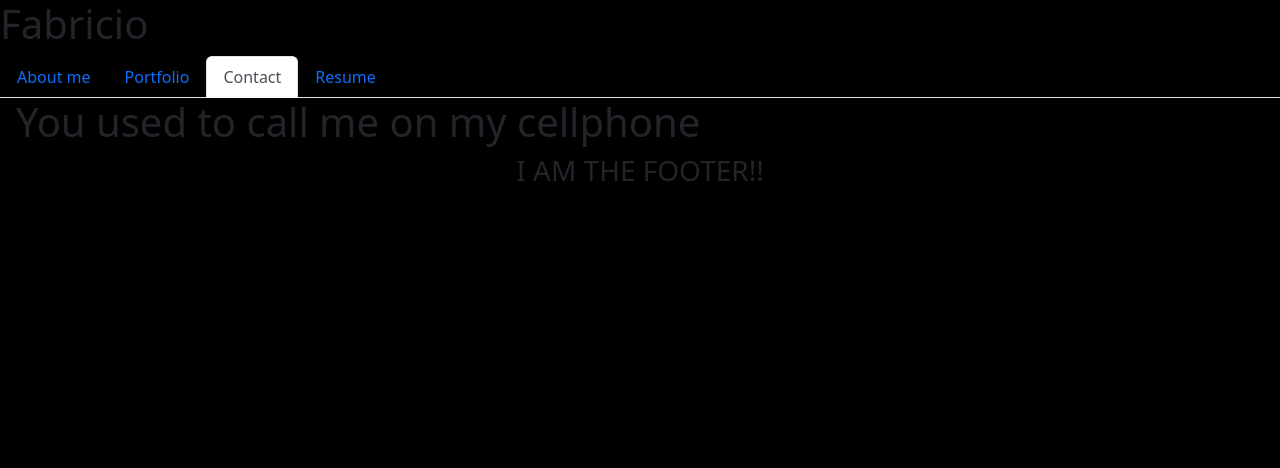
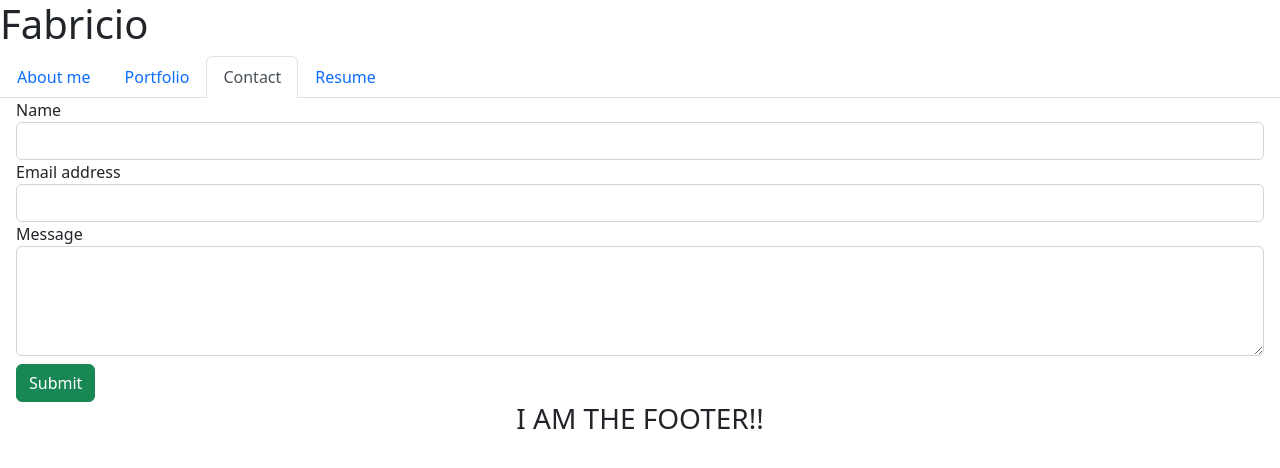
Before and after one commit to fabricioGuac/portfolio-v2, a React (Vite) app: page /contact in a window 1280 px wide. Shown: the top 468 px of the page. Built offline with nearby package versions, Linux system fonts and the light colour scheme.

Commit message:
starts the base form for the contact component and enable passing project data as a prop in the project component

```diff
--- a/index.html
+++ b/index.html
@@ -6,7 +6,7 @@
     <meta name="viewport" content="width=device-width, initial-scale=1.0" />
     <title>Fabricio Portfolio</title>
   </head>
-  <body style="background-color: black;">
+  <body>
     <div id="root"></div>
     <script type="module" src="/src/main.jsx"></script>
   </body>
--- a/src/components/Poject.jsx
+++ b/src/components/Poject.jsx
@@ -1,3 +1,12 @@
-export default function Project(){
-    return <h1>I am a project</h1>
+export default function Project(props){
+
+    return (
+    <div className="col-md-6">
+
+        <img src={props.img} alt={props.name} />
+        <a href={props.link} target="_blank"><h3>{props.name}</h3></a>
+        <a href={props.repo} target="_blank"><img src="https://upload.wikimedia.org/wikipedia/commons/thumb/c/c2/GitHub_Invertocat_Logo.svg/100px-GitHub_Invertocat_Logo.svg.png" alt="Github logo" /></a>
+
+    </div>
+)
 }
--- a/src/pages/AboutMe.jsx
+++ b/src/pages/AboutMe.jsx
@@ -1,10 +1,10 @@
 export default function AboutMe() {
     return (
         <>
+        <h2>About me</h2>
         <div className="container">
         <img src="src/assets/logo.png" alt="photo of me" className="rounded-circle img-fluid" />
         </div>
-        <h2>About me</h2>
         <p>Greetings! I'm Fabricio Guacuto, a passionate individual. I pride myself on being a responsible, disciplined, and goal-oriented individual, constantly seeking opportunities to expand my skill set and refine existing talents. With an unwavering commitment to personal and professional development, I eagerly anticipate the chance to learn, grow, and make meaningful contributions. Welcome to my portfolio.</p>
         </>
     )
--- a/src/pages/Contact.jsx
+++ b/src/pages/Contact.jsx
@@ -1,5 +1,44 @@
+import {useState} from 'react';
+
 export default function Contact() {
+
+    // Sets state variables for the form inputs
+    let [name, setName] = useState('');
+    let [email, setEmail] = useState('');
+    let [message, setMessage] = useState('');
+
+    // Function to handle the change on the form inputs
+    const handleInputChange = (e) => {
+        setEmail(e.target.value);
+        setName(e.target.value);
+        setMessage(e.target.value);
+    }
+
+    const handleSubmit = (e) => {
+
+    }
+
+
     return (
-        <h1>You used to call me on my cellphone</h1>
+        <form>
+            <div className='form-group'>
+                <label for="name" >Name</label>
+                <input type="text" value={name}  onChange={handleInputChange} className='form-control' id='name'/>
+            </div>
+
+            <div className='form-group'>
+                <label for="email" >Email address</label>
+                <input type="text" value={email} onChange={handleInputChange} className='form-control' id='email'/>
+            </div>
+
+            <div className='form-group'>
+                <label for="message">Message</label>
+                <textarea className="form-control" value={message} onChange={handleInputChange} id="message" rows="4"></textarea>
+            </div>
+
+            <div className="form-group mt-2">
+                    <button className="btn btn-success" type="submit" >Submit</button>
+                </div>
+        </form>
     )
 }
--- a/src/pages/Portfolio.jsx
+++ b/src/pages/Portfolio.jsx
@@ -2,11 +2,13 @@ import Project from "../components/Poject";
 
 export default function Portfolio(){
     return (
-        <>
-        <Project />
-        <Project />
-        <Project />
-        <Project />
-        </>
+        <div className="row">
+        <Project img="https://steamuserimages-a.akamaihd.net/ugc/1985554821907867529/9CB627522D34E96543EFB0EDAF2AB67C1CB63CAA/?imw=512&&ima=fit&impolicy=Letterbox&imcolor=%23000000&letterbox=false" name="neco arc" repo="https://github.com/fabricioGuac/mvc-tech-blog" link="https://mvc-tech-blog-59iu.onrender.com/"/>
+        <Project img="https://steamuserimages-a.akamaihd.net/ugc/1985554821907867529/9CB627522D34E96543EFB0EDAF2AB67C1CB63CAA/?imw=512&&ima=fit&impolicy=Letterbox&imcolor=%23000000&letterbox=false" name="neco arc" repo="https://github.com/fabricioGuac/mvc-tech-blog" link="https://mvc-tech-blog-59iu.onrender.com/"/>
+        <Project img="https://steamuserimages-a.akamaihd.net/ugc/1985554821907867529/9CB627522D34E96543EFB0EDAF2AB67C1CB63CAA/?imw=512&&ima=fit&impolicy=Letterbox&imcolor=%23000000&letterbox=false" name="neco arc" repo="https://github.com/fabricioGuac/mvc-tech-blog" link="https://mvc-tech-blog-59iu.onrender.com/"/>
+        <Project img="https://steamuserimages-a.akamaihd.net/ugc/1985554821907867529/9CB627522D34E96543EFB0EDAF2AB67C1CB63CAA/?imw=512&&ima=fit&impolicy=Letterbox&imcolor=%23000000&letterbox=false" name="neco arc" repo="https://github.com/fabricioGuac/mvc-tech-blog" link="https://mvc-tech-blog-59iu.onrender.com/"/>
+        <Project img="https://steamuserimages-a.akamaihd.net/ugc/1985554821907867529/9CB627522D34E96543EFB0EDAF2AB67C1CB63CAA/?imw=512&&ima=fit&impolicy=Letterbox&imcolor=%23000000&letterbox=false" name="neco arc" repo="https://github.com/fabricioGuac/mvc-tech-blog" link="https://mvc-tech-blog-59iu.onrender.com/"/>
+        <Project img="https://steamuserimages-a.akamaihd.net/ugc/1985554821907867529/9CB627522D34E96543EFB0EDAF2AB67C1CB63CAA/?imw=512&&ima=fit&impolicy=Letterbox&imcolor=%23000000&letterbox=false" name="neco arc" repo="https://github.com/fabricioGuac/mvc-tech-blog" link="https://mvc-tech-blog-59iu.onrender.com/"/>
+        </div>
     )
 }
```
